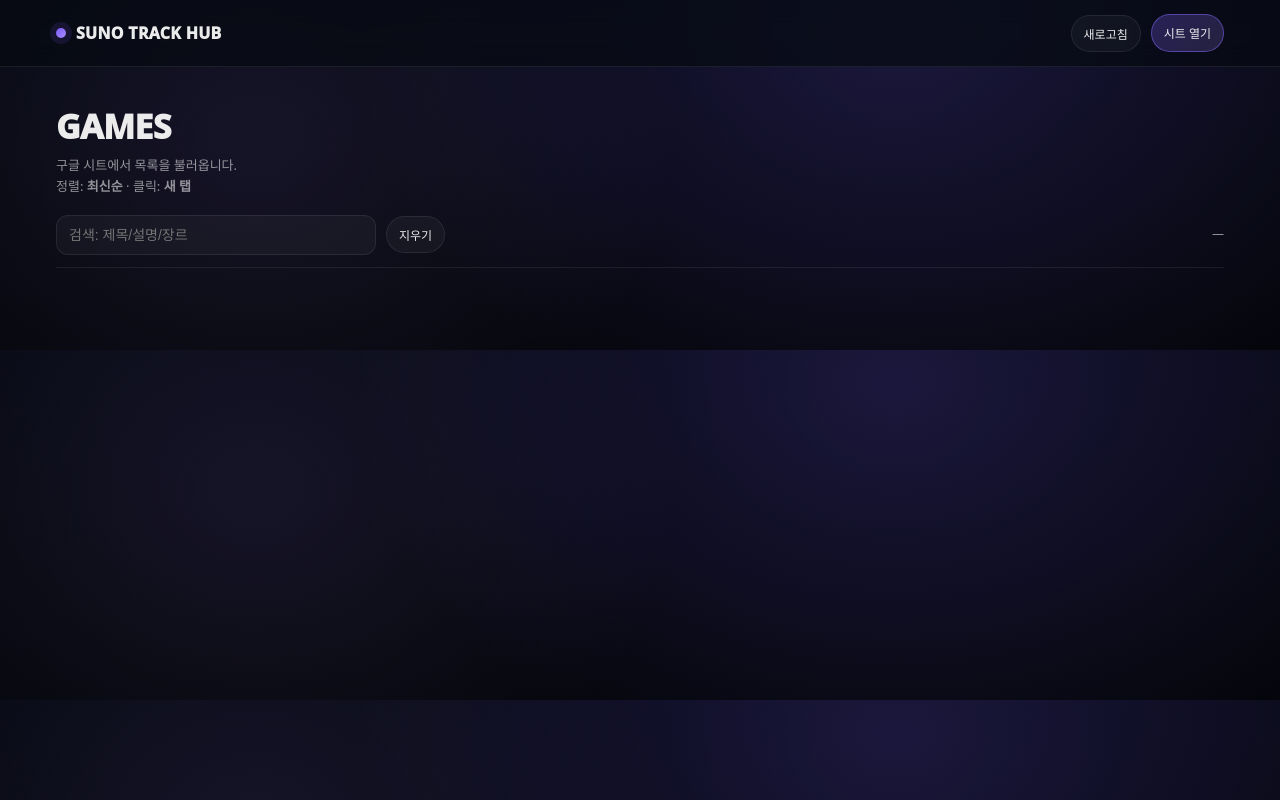
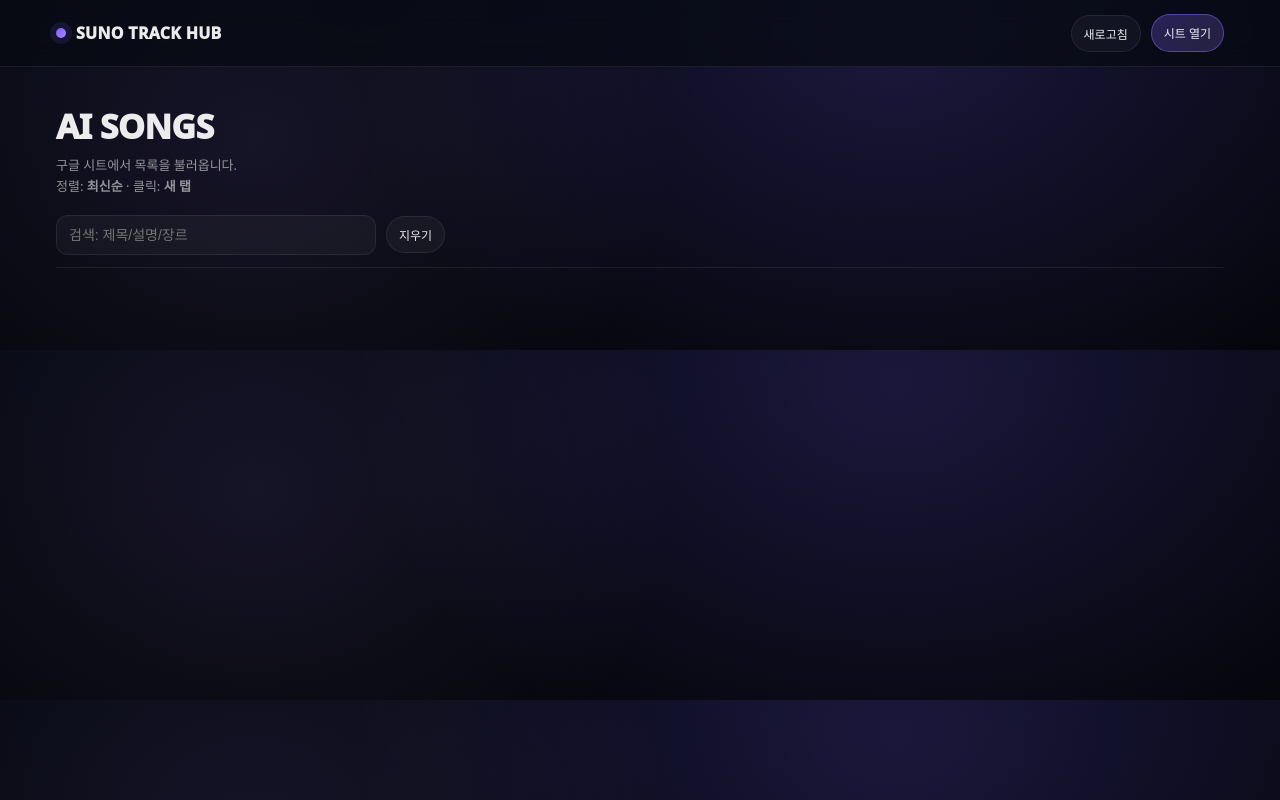
Before and after one commit to asstro1456/prototypes, a plain HTML site: page suno-hub.html in a window 1280 px wide. Drawn offline with Linux system fonts and the light colour scheme.

Commit message:
Update suno-hub.html

```diff
--- a/suno-hub.html
+++ b/suno-hub.html
@@ -107,7 +107,7 @@
 </header>
 
 <div class="wrap">
-  <div class="h1">GAMES</div>
+<div class="h1">AI SONGS</div>
   <p class="sub">
 구글 시트에서 목록을 불러옵니다.<br/>
 정렬: <b>최신순</b> · 클릭: <b>새 탭</b>
@@ -118,7 +118,7 @@
       <input id="q" placeholder="검색: 제목/설명/장르" />
 <button class="pill" id="btnClear">지우기</button>
     </div>
-    <div class="note" id="count">—</div>
+<div class="note" id="count" style="display:none">—</div>
   </div>
 
   <div class="sep"></div>
@@ -199,7 +199,6 @@ btn.textContent = "복사됨";
       }, { once:true });
     });
   }
-#count { display: none !important; }
   let tracks = [];
 
   function render(){
@@ -282,7 +281,7 @@ btn.textContent = "복사됨";
   $("q").addEventListener("input", render);
   $("btnReload").addEventListener("click", load);
   $("btnClear").addEventListener("click", ()=>{ $("q").value=""; render(); });
-
+#count { display: none !important; }
   load();
 </script>
 </body>
```
